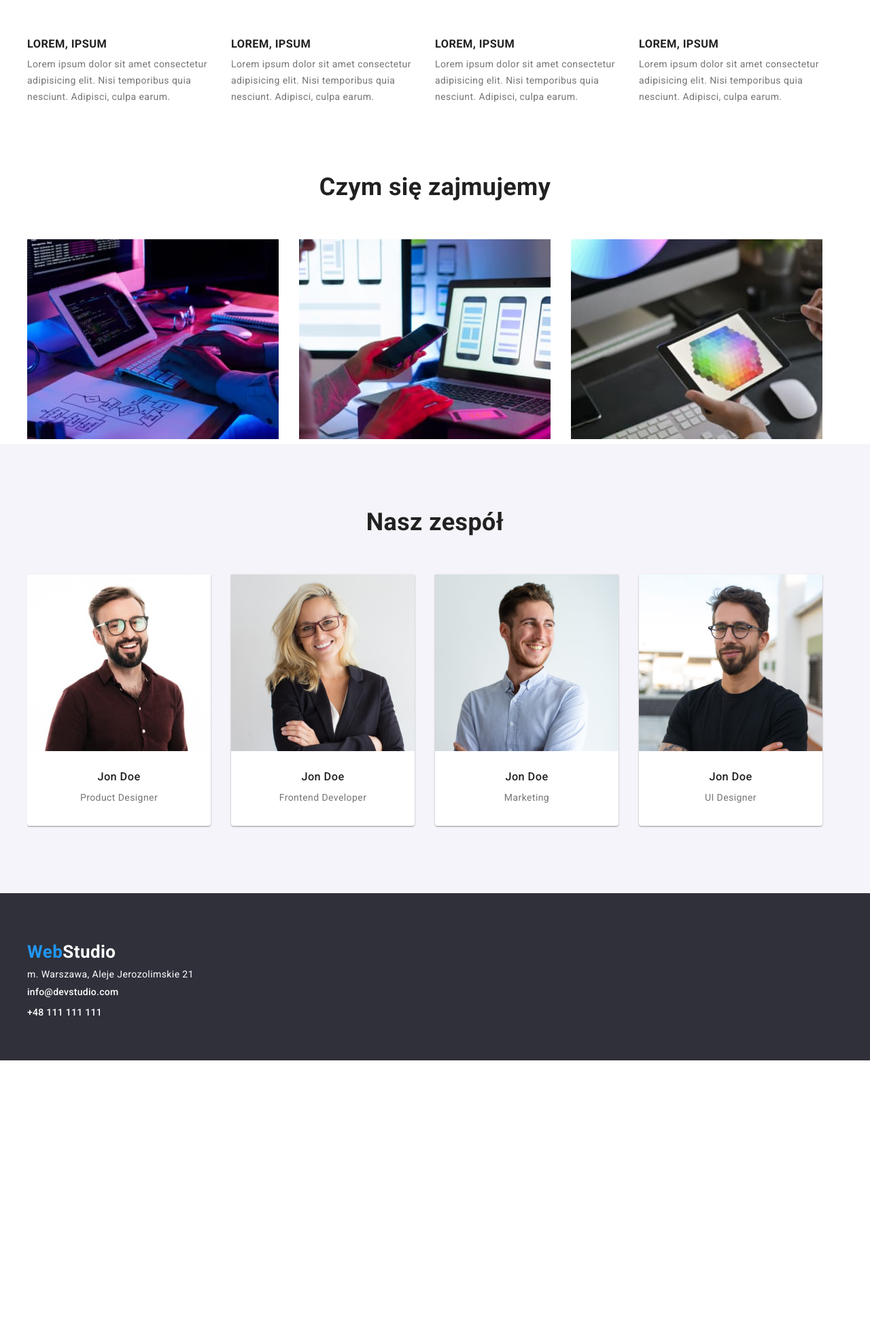
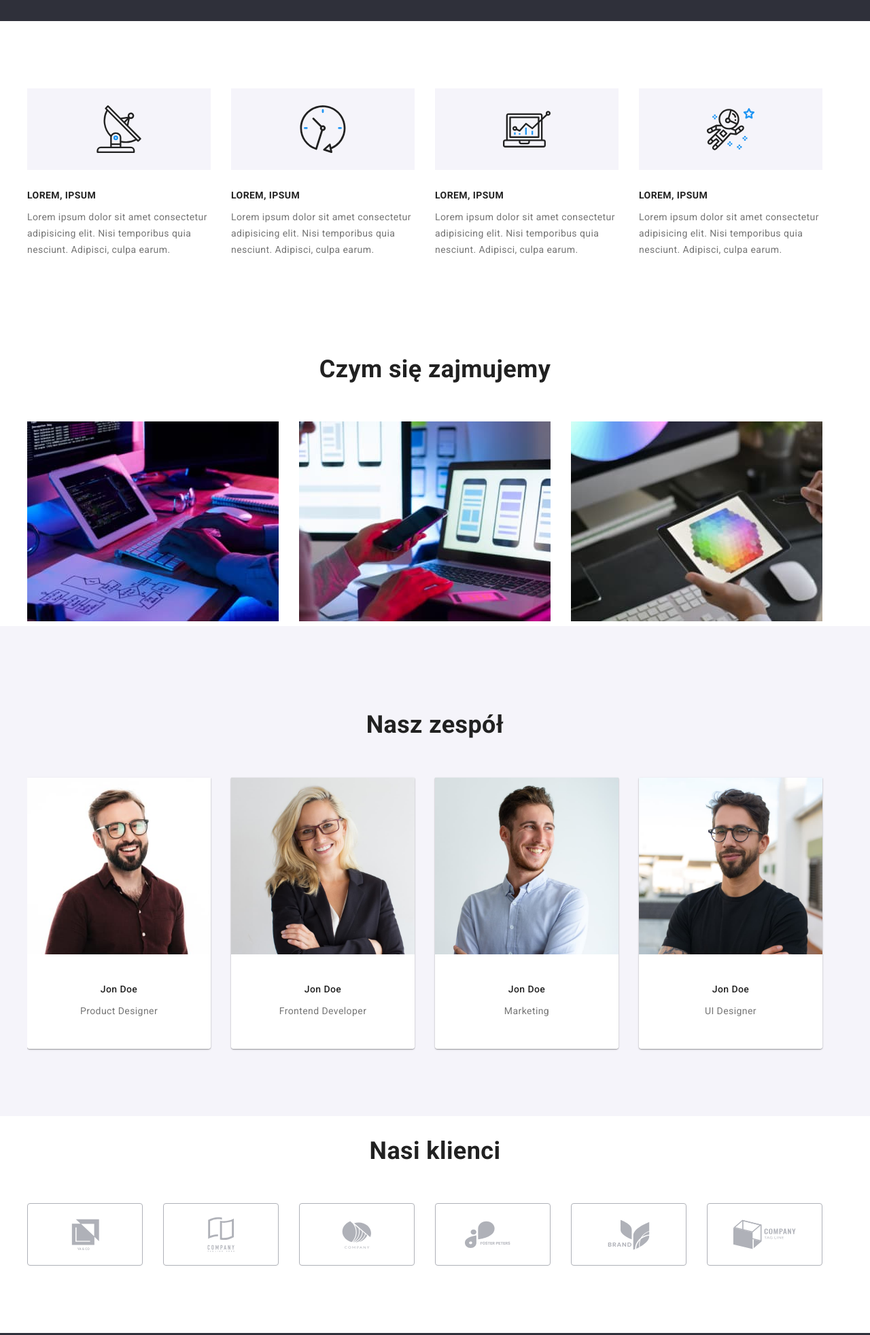
Before and after one commit to ProgramistaWellness/goit-markup-hw-04, a plain HTML site: page index.html in a window 1280 px wide. Shown: the part 720-2684 px from the top of the page at 68% size. Before the commit the page ends 2280 px from the top, so only its background shows below. Drawn offline with nearby package versions, Linux system fonts and the light colour scheme.

Commit message:
Added iand styled icons, added header photo

```diff
--- a/css/style.css
+++ b/css/style.css
@@ -9,10 +9,8 @@
   --link-footercolor: (hexa) #ffffff99;
   --bottom-border-header: #e5e5e5;
   --bottom-border-portfolio: #eee;
-}
-* {
-  margin: 0;
-  padding: 0;
+  --icon-clients-color: #afb1b8;
+  --icon-clients-hover: #2196f3;
 }
 
 body {
@@ -47,8 +45,16 @@ p {
 ul {
   list-style-type: none;
   overflow: hidden;
+  margin: 0;
 }
 
+li {
+  margin: 0;
+}
+
+figure {
+  margin: 0;
+}
 header a {
   font-weight: 500;
   letter-spacing: 0.02em;
@@ -109,6 +115,10 @@ header a:focus {
 .align-center {
   align-items: center;
 }
+
+.justify-center {
+  justify-content: center;
+}
 .header-navigation {
   display: flex;
   gap: 46px;
@@ -159,6 +169,15 @@ header a:focus {
   text-align: left;
   text-transform: uppercase;
   margin-bottom: 10px;
+  font-size: 14px;
+}
+
+.box-hero {
+  background-color: var(--button-background);
+  width: 270px;
+  height: 120px;
+  padding: 25px 100px;
+  margin-bottom: 30px;
 }
 
 /* about us section styling*/
@@ -188,6 +207,36 @@ header a:focus {
   box-shadow: 0px 1px 3px rgba(0, 0, 0, 0.12), 0px 1px 1px rgba(0, 0, 0, 0.14),
     0px 1px 2px rgba(0, 0, 0, 0.2);
   border-radius: 0 0 4px 4px;
+}
+/* icon styling */
+
+.icon {
+  fill: currentColor;
+}
+.header-list .icon {
+  margin-right: 10px;
+}
+/* clients section styling */
+
+.box-clients {
+  border: 1px solid currentColor;
+  border-radius: 4px;
+  width: 170px;
+  height: 92px;
+  justify-content: center;
+  color: var(--icon-clients-color);
+}
+
+.box-icon {
+  width: 106px;
+  height: 60px;
+}
+
+.box-clients:hover,
+.box-clients:focus,
+.box-clients:hover .icon,
+.box-clients:focus .icon {
+  color: var(--icon-clients-hover);
 }
 
 /* footer styling */
--- a/index.html
+++ b/index.html
@@ -40,9 +40,16 @@
         </div>
         <ul class="header-list flex-box">
           <li>
-            <a href="mailto:info@devstudio.com">info@devstudio.com</a>
+            <a href="mailto:info@devstudio.com"
+              ><svg class="icon" width="16" height="12">
+                <use href="/images/icons.svg#icon-envelope"></use></svg
+              >info@devstudio.com</a
+            >
           </li>
           <li>
+            <svg class="icon" width="10" height="16">
+              <use href="/images/icons.svg#icon-smartphone"></use>
+            </svg>
             <a href="tel:48111111111">+48 111 111 111</a>
           </li>
         </ul>
@@ -64,32 +71,68 @@
         <div class="container">
           <ul class="hero-gap flex-box">
             <li>
+              <figure>
+                <div class="box-hero">
+                  <svg width="70" height="70">
+                    <use href="/images/icons.svg#icon-antenna"></use>
+                  </svg>
+                </div>
+                <figcaption>
                   <h3>Lorem, ipsum</h3>
                   <p>
-                Lorem ipsum dolor sit amet consectetur adipisicing elit. Nisi
-                temporibus quia nesciunt. Adipisci, culpa earum.
+                    Lorem ipsum dolor sit amet consectetur adipisicing elit.
+                    Nisi temporibus quia nesciunt. Adipisci, culpa earum.
                   </p>
+                </figcaption>
+              </figure>
             </li>
             <li>
+              <figure>
+                <div class="box-hero">
+                  <svg width="70" height="70">
+                    <use href="/images/icons.svg#icon-clock"></use>
+                  </svg>
+                </div>
+                <figcaption>
                   <h3>Lorem, ipsum</h3>
                   <p>
-                Lorem ipsum dolor sit amet consectetur adipisicing elit. Nisi
-                temporibus quia nesciunt. Adipisci, culpa earum.
+                    Lorem ipsum dolor sit amet consectetur adipisicing elit.
+                    Nisi temporibus quia nesciunt. Adipisci, culpa earum.
                   </p>
+                </figcaption>
+              </figure>
             </li>
             <li>
+              <figure>
+                <div class="box-hero">
+                  <svg width="70" height="70">
+                    <use href="/images/icons.svg#icon-diagram"></use>
+                  </svg>
+                </div>
+                <figcaption>
                   <h3>Lorem, ipsum</h3>
                   <p>
-                Lorem ipsum dolor sit amet consectetur adipisicing elit. Nisi
-                temporibus quia nesciunt. Adipisci, culpa earum.
+                    Lorem ipsum dolor sit amet consectetur adipisicing elit.
+                    Nisi temporibus quia nesciunt. Adipisci, culpa earum.
                   </p>
+                </figcaption>
+              </figure>
             </li>
             <li>
+              <figure>
+                <div class="box-hero">
+                  <svg width="70" height="70">
+                    <use href="/images/icons.svg#icon-astronaut"></use>
+                  </svg>
+                </div>
+                <figcaption>
                   <h3>Lorem, ipsum</h3>
                   <p>
-                Lorem ipsum dolor sit amet consectetur adipisicing elit. Nisi
-                temporibus quia nesciunt. Adipisci, culpa earum.
+                    Lorem ipsum dolor sit amet consectetur adipisicing elit.
+                    Nisi temporibus quia nesciunt. Adipisci, culpa earum.
                   </p>
+                </figcaption>
+              </figure>
             </li>
           </ul>
         </div>
@@ -198,6 +241,57 @@
           </ul>
         </div>
       </section>
+      <section class="section negative-margin">
+        <div class="container">
+          <h2>Nasi klienci</h2>
+        </div>
+        <div class="container">
+          <ul class="flex-box hero-gap">
+            <li class="box-clients flex-box align-center justify-center">
+              <div class="box-icon flex-box align-center justify-center">
+                <svg class="icon" width="41" height="46.7">
+                  <use href="/images/icons.svg#icon-group"></use>
+                </svg>
+              </div>
+            </li>
+            <li class="box-clients flex-box align-center justify-center">
+              <div class="box-icon flex-box align-center justify-center">
+                <svg class="icon" width="40" height="52">
+                  <use href="/images/icons.svg#icon-group-1"></use>
+                </svg>
+              </div>
+            </li>
+            <li class="box-clients flex-box align-center justify-center">
+              <div class="box-icon flex-box align-center justify-center">
+                <svg class="icon" width="43.46" height="41.18">
+                  <use href="/images/icons.svg#icon-group-2"></use>
+                </svg>
+              </div>
+            </li>
+            <li class="box-clients flex-box align-center justify-center">
+              <div class="box-icon flex-box align-center justify-center">
+                <svg class="icon" width="84.44" height="40.62">
+                  <use href="/images/icons.svg#icon-group-3"></use>
+                </svg>
+              </div>
+            </li>
+            <li class="box-clients flex-box align-center justify-center">
+              <div class="box-icon flex-box align-center justify-center">
+                <svg class="icon" width="62.54" height="45.43">
+                  <use href="/images/icons.svg#icon-group-4"></use>
+                </svg>
+              </div>
+            </li>
+            <li class="box-clients flex-box align-center justify-center">
+              <div class="box-icon flex-box align-center justify-center">
+                <svg class="icon" width="93.79" height="43.93">
+                  <use href="/images/icons.svg#icon-group-6"></use>
+                </svg>
+              </div>
+            </li>
+          </ul>
+        </div>
+      </section>
       <footer class="background-footer">
         <div class="container footer-container">
           <a class="logo-footer" href="index.html"
```
Also changed, not shown: images/header_image.jpg (added), images/icons.svg (added). Lines whose indentation alone changed are shown as unchanged.
